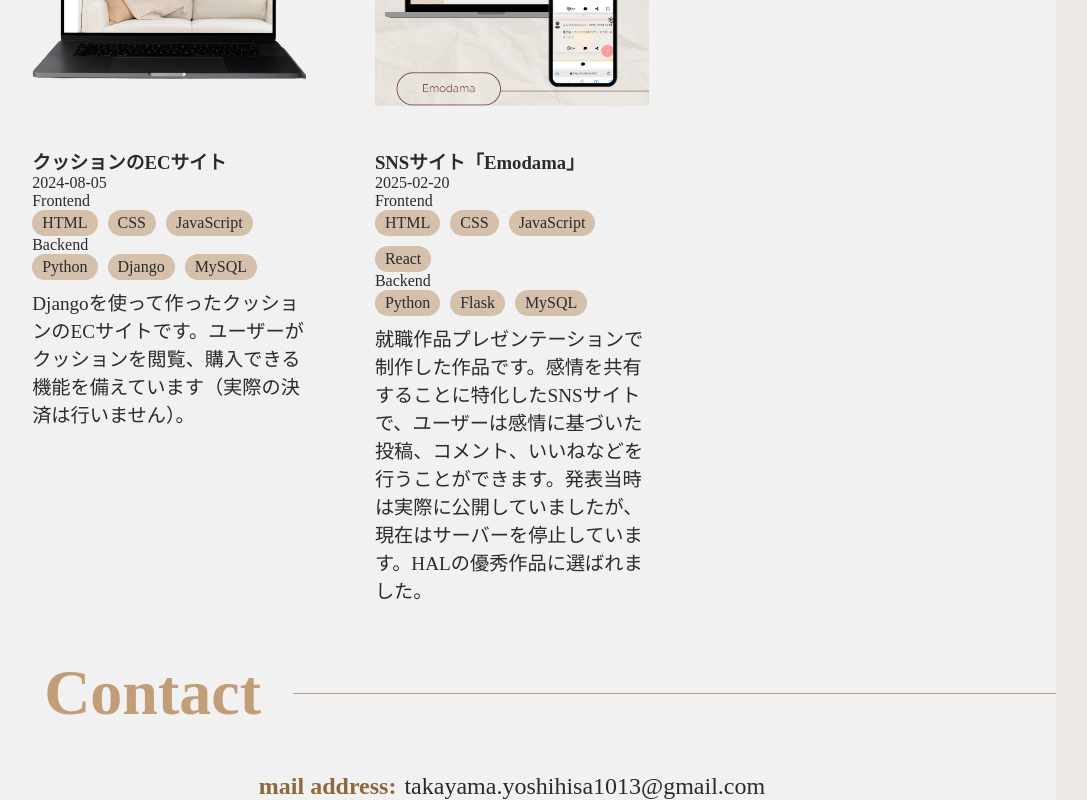
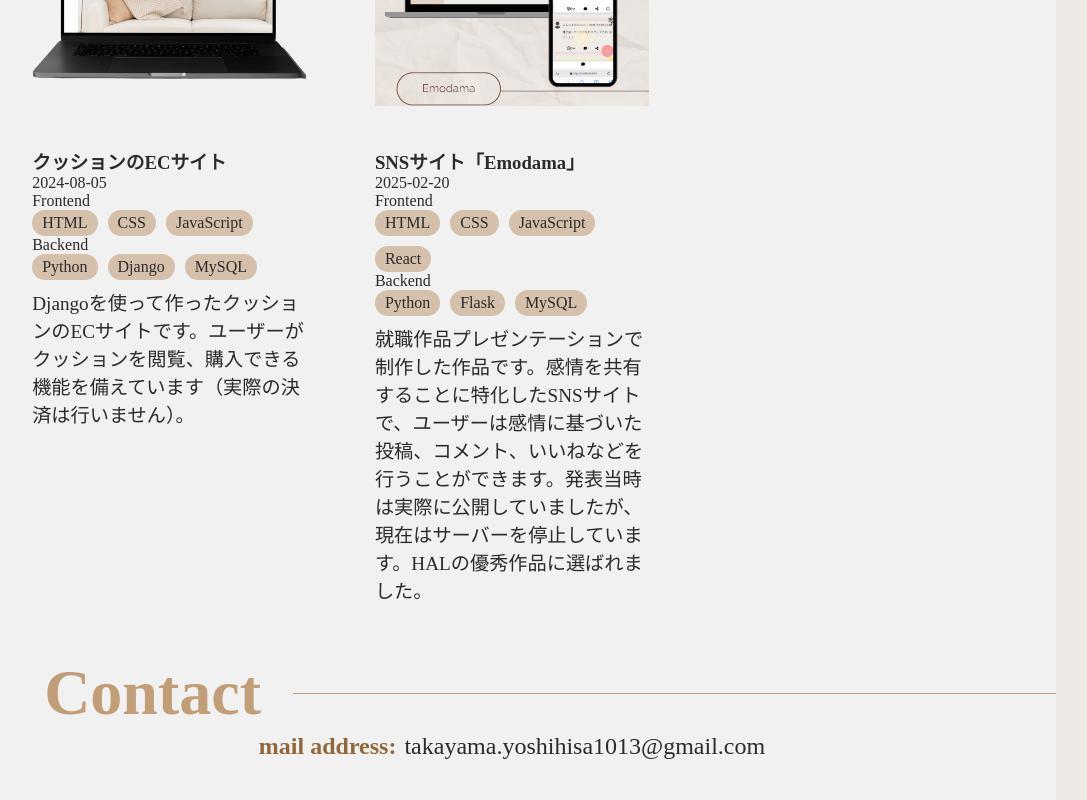
Before and after one commit to takayamayoshihisa1013/newportfolio, a React (Vite) app: page / in a window 1280 px wide. Shown: the part 3169-3969 px from the top of the page, without its empty margins (32-1119 px from the left). Built offline with nearby package versions, Linux system fonts and the light colour scheme; a web font is replaced by a local one.

Commit message:
また修正

```diff
--- a/src/css/Contact.css
+++ b/src/css/Contact.css
@@ -1,6 +1,6 @@
 .contact-address {
     font-size: 1.5rem;
-    padding-top: 5vh ;
+    padding-bottom: 5vh ;
     text-align: center;
 
 }
```
